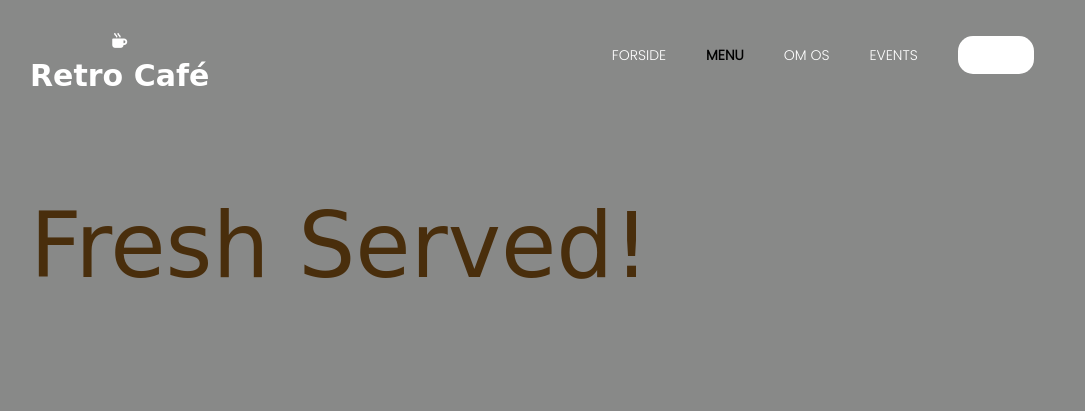
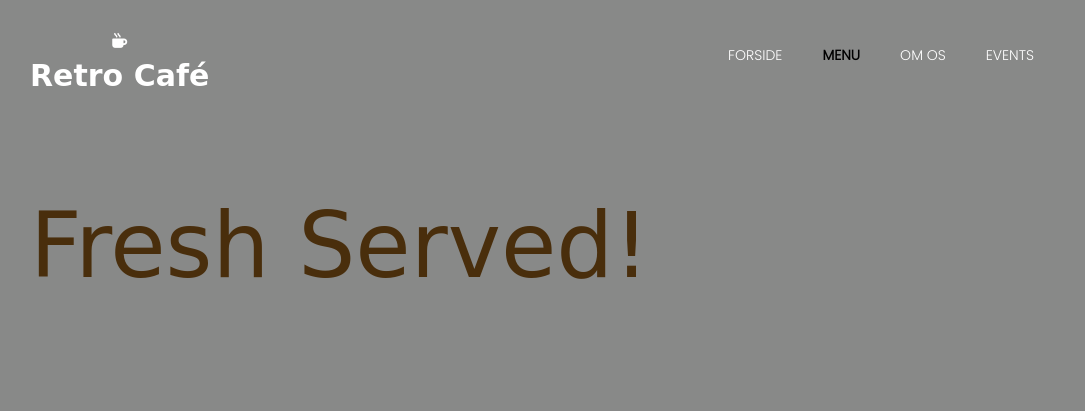
Before and after one commit to bayram91931/retroocafees, a plain HTML site: page menu.html in a window 1280 px wide. Shown: the top 411 px of the page, without its empty margins (98-1183 px from the left). Drawn offline with Linux system fonts and the light colour scheme; a web font is replaced by a local one.

Commit message:
Update menu.html

```diff
--- a/menu.html
+++ b/menu.html
@@ -34,7 +34,6 @@
                         <li class="current"><a href="menu.html">Menu</a></li>
                         <li><a href="about.html">Om Os</a></li>
                         <li><a href="services.html">Events</a></li>
-                        <li><a href="temp.html"><div class = "button1">Madspild</div></a></li>
                     </ul>
                 </nav>
             </div>
```
